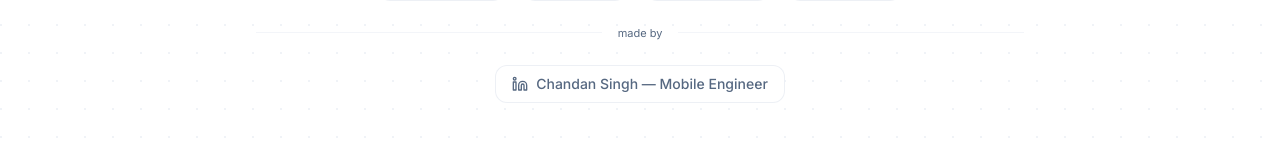
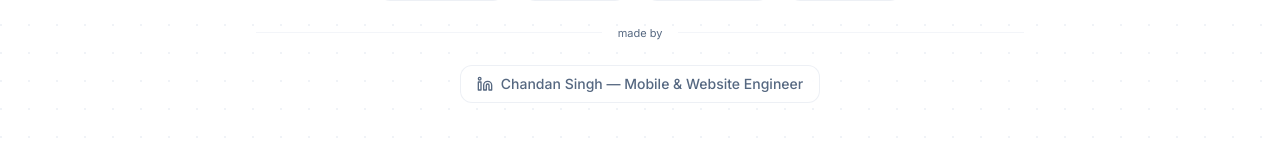
Before and after one commit to chandanankush/dev-tools, a Next.js app: page / in a window 1280 px wide. Shown: the part 1264-1419 px from the top of the page. Built offline with nearby package versions, Linux system fonts and the light colour scheme; no server answers.

Commit message:
name update  on this website

```diff
--- a/app/page.tsx
+++ b/app/page.tsx
@@ -125,7 +125,7 @@ export default function HomePage() {
               className="inline-flex items-center gap-2 rounded-lg border border-border/60 bg-card/60 px-4 py-2 text-sm font-medium text-muted-foreground backdrop-blur transition-colors hover:border-primary/50 hover:bg-primary/10 hover:text-primary"
             >
               <Linkedin className="h-4 w-4" aria-hidden />
-              Chandan Singh — Mobile Engineer
+              Chandan Singh — Mobile & Website Engineer
             </a>
           </div>
         </footer>
```
Also changed, not shown: .claude/launch.json (added), .claude/settings.local.json (added).
